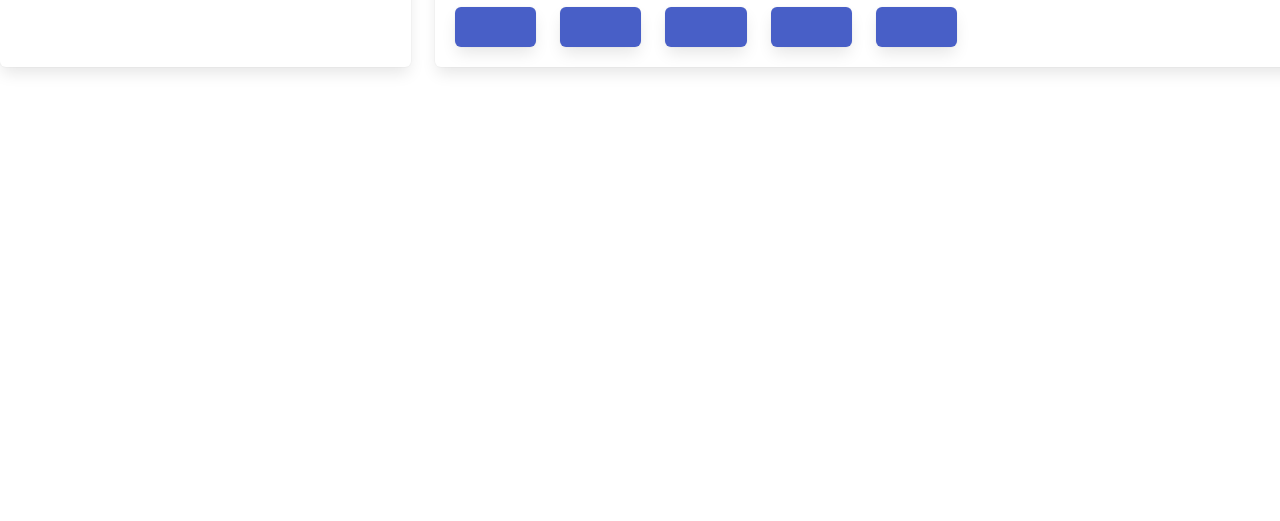
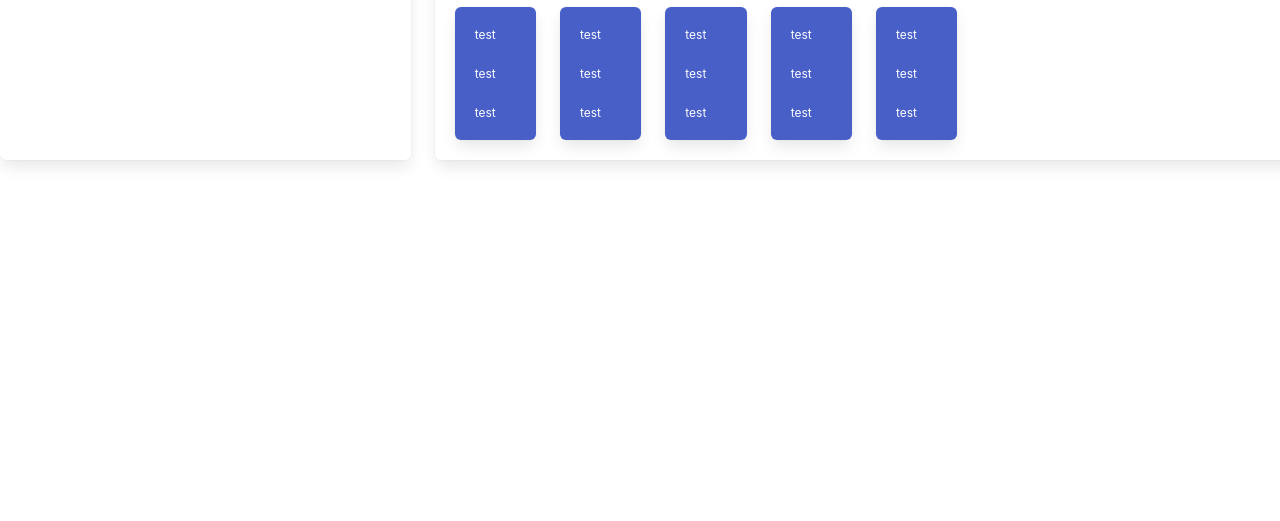
Before and after one commit to jmerges/weather-dashboard, a plain HTML site: page index.html in a window 1280 px wide. Shown: the part 279-800 px from the top of the page. Drawn offline with nearby package versions, Linux system fonts and the light colour scheme.

Commit message:
The 5 day forecast is now working except for the cloud level

```diff
--- a/index.html
+++ b/index.html
@@ -32,11 +32,41 @@
                 <br>
                 <p class="title" id="5dayTitle">5-Day Forecast:</p>
                 <div class="columns">
-                    <div class="column is-1" id="forecast1"><article class="tile is-child box has-background-link"></article></div>
-                    <div class="column is-1" id="forecast2"><article class="tile is-child box has-background-link"></article></div>
-                    <div class="column is-1" id="forecast3"><article class="tile is-child box has-background-link"></article></div>
-                    <div class="column is-1" id="forecast4"><article class="tile is-child box has-background-link"></article></div>
-                    <div class="column is-1" id="forecast5"><article class="tile is-child box has-background-link"></article></div>
+                    <div class="column is-1" id="forecast1">
+                        <article class="tile is-child box has-background-link">
+                            <p class="subtitle has-text-white is-size-7" id="date1">test</p>
+                            <p class="subtitle has-text-white is-size-7" id="temperature1">test</p>
+                            <p class="subtitle has-text-white is-size-7" id="humidity1">test</p>
+                        </article>
+                    </div>
+                    <div class="column is-1" id="forecast2">
+                        <article class="tile is-child box has-background-link">
+                            <p class="subtitle has-text-white is-size-7" id="date2">test</p>
+                            <p class="subtitle has-text-white is-size-7" id="temperature2">test</p>
+                            <p class="subtitle has-text-white is-size-7" id="humidity2">test</p>
+                        </article>
+                    </div>
+                    <div class="column is-1" id="forecast3">
+                        <article class="tile is-child box has-background-link">
+                            <p class="subtitle has-text-white is-size-7" id="date3">test</p>
+                            <p class="subtitle has-text-white is-size-7" id="temperature3">test</p>
+                            <p class="subtitle has-text-white is-size-7" id="humidity3">test</p>
+                        </article>
+                    </div>
+                    <div class="column is-1" id="forecast4">
+                        <article class="tile is-child box has-background-link">
+                            <p class="subtitle has-text-white is-size-7" id="date4">test</p>
+                            <p class="subtitle has-text-white is-size-7" id="temperature4">test</p>
+                            <p class="subtitle has-text-white is-size-7" id="humidity4">test</p>
+                        </article>
+                    </div>
+                    <div class="column is-1" id="forecast5">
+                        <article class="tile is-child box has-background-link">
+                            <p class="subtitle has-text-white is-size-7" id="date5">test</p>
+                            <p class="subtitle has-text-white is-size-7" id="temperature5">test</p>
+                            <p class="subtitle has-text-white is-size-7" id="humidity5">test</p>
+                        </article>
+                    </div>
                 </div>
             </article>
         </div>
@@ -45,6 +75,7 @@
 
 
     <script src="https://ajax.googleapis.com/ajax/libs/jquery/3.5.1/jquery.min.js"></script>
+    <script src="https://rawgit.com/moment/moment/2.2.1/min/moment.min.js"></script>
     <script src="script.js"></script>
 </body>
 </html>
--- a/script.js
+++ b/script.js
@@ -13,15 +13,17 @@ function search(event) {
     event.preventDefault();
     var weatherURL = "https://api.openweathermap.org/data/2.5/weather?q=" + $("#searchText").val() + "&units=imperial&appid=b76d3a5bbf0536a4b6731b8694802bb2";
     var uvURL = "";
+    var forecastURL = "https://api.openweathermap.org/data/2.5/forecast?q=" + $("#searchText").val() + "&units=imperial&appid=b76d3a5bbf0536a4b6731b8694802bb2";
     console.log(weatherURL);
+    // First ajax call for today's weather and UVI
     $.ajax({
         url: weatherURL,
         method: "GET"
       })
         .then(function(response) {
             console.log("hi");
-            $("#cityName").text(response.name);
-            $("#temperature").text("Temperature: "+response.main.temp+" degrees fahrenheit");
+            $("#cityName").text(response.name+" "+moment().format("MM/DD/YY"));
+            $("#temperature").text("Temperature: "+response.main.temp+" °F");
             $("#humidity").text("Humidity: "+response.main.humidity+"%");
             $("#windSpeed").text("Wind Speed: "+response.wind.speed+" MPH");
             uvURL = "https://api.openweathermap.org/data/2.5/uvi/forecast?lat="+response.coord.lat+"&lon="+response.coord.lon+"&appid=b76d3a5bbf0536a4b6731b8694802bb2";
@@ -36,6 +38,20 @@ function search(event) {
             });
     });
 
+    // Second ajax call for weather forecast
+    $.ajax({
+        url: forecastURL,
+        method: "GET"
+      })
+        .then(function(response) {
+            for (var i=0; i<5; i++) {
+                $("#date"+(i+1)).text(moment(response.list[3+(i*8)].dt_txt).format("MM/DD/YY"));
+                $("#temperature"+(i+1)).text("temp: "+response.list[3+(i*8)].main.temp+" °F");
+                $("#humidity"+(i+1)).text("humidity: "+response.list[3+(i*8)].main.humidity+"%");
+            }
+
+    });
+
 }
 
 $("#searchButton").on("click", search);
```
